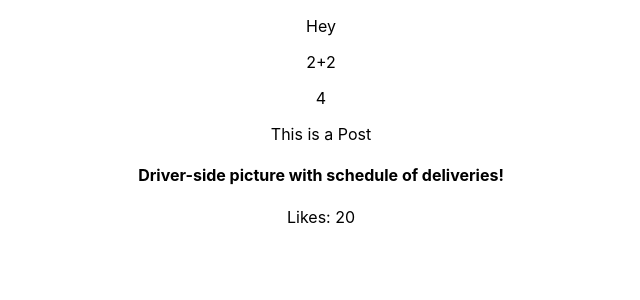
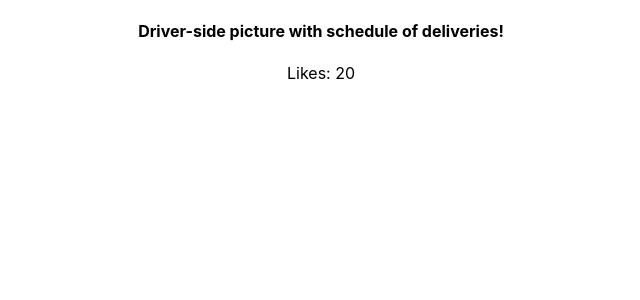
Before and after one commit to seanmodd/instagram-frontend, a React (Create React App) app: page / in a window 1280 px wide. Shown: the top 300 px of the page, without its empty margins (319-959 px from the left). Built offline with nearby package versions, Linux system fonts and the light colour scheme; the HTML template or start-up script is replaced by a standard one.

Commit message:
8:46PM updated proper url for image

```diff
--- a/src/App.js
+++ b/src/App.js
@@ -4,9 +4,6 @@ import Post from './components/Post';
 function App() {
   return (
     <div className='App'>
-      <p>Hey</p>
-      <p>2+2</p>
-      <p>{2 + 2}</p>
       <Post />
     </div>
   );
--- a/src/components/Post.js
+++ b/src/components/Post.js
@@ -76,17 +76,19 @@ const post = {
     },
   ],
 };
+const API_URL = 'http://localhost:1337';
+const formatImageUrl = (url) => `${API_URL}${url}`;
 
 export default () => {
-  const url = post.created_at;
+  const url = post.image[0] && post.image[0].url;
   console.log('url', url);
+
   const description = post.description;
   console.log('description', description);
   const likes = post.likes;
   console.log('likes', likes);
   return (
     <div className='Post'>
-      This is a Post <br />
       <h4>{description}</h4>
       <div>
         <span>Likes: {likes}</span>
```
Also changed, not shown: 1 other file (tests, documents, lock files or other folders).
